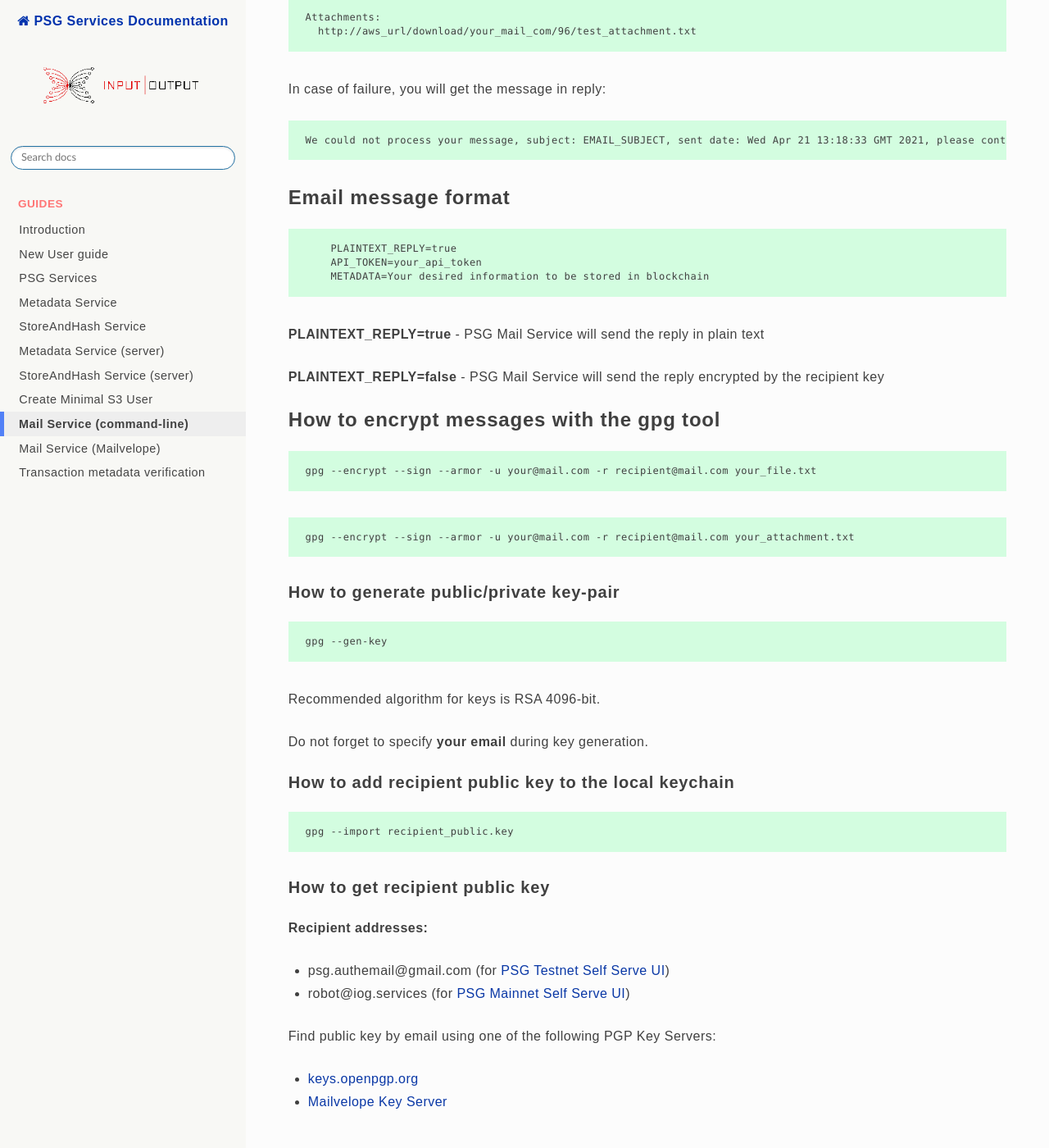
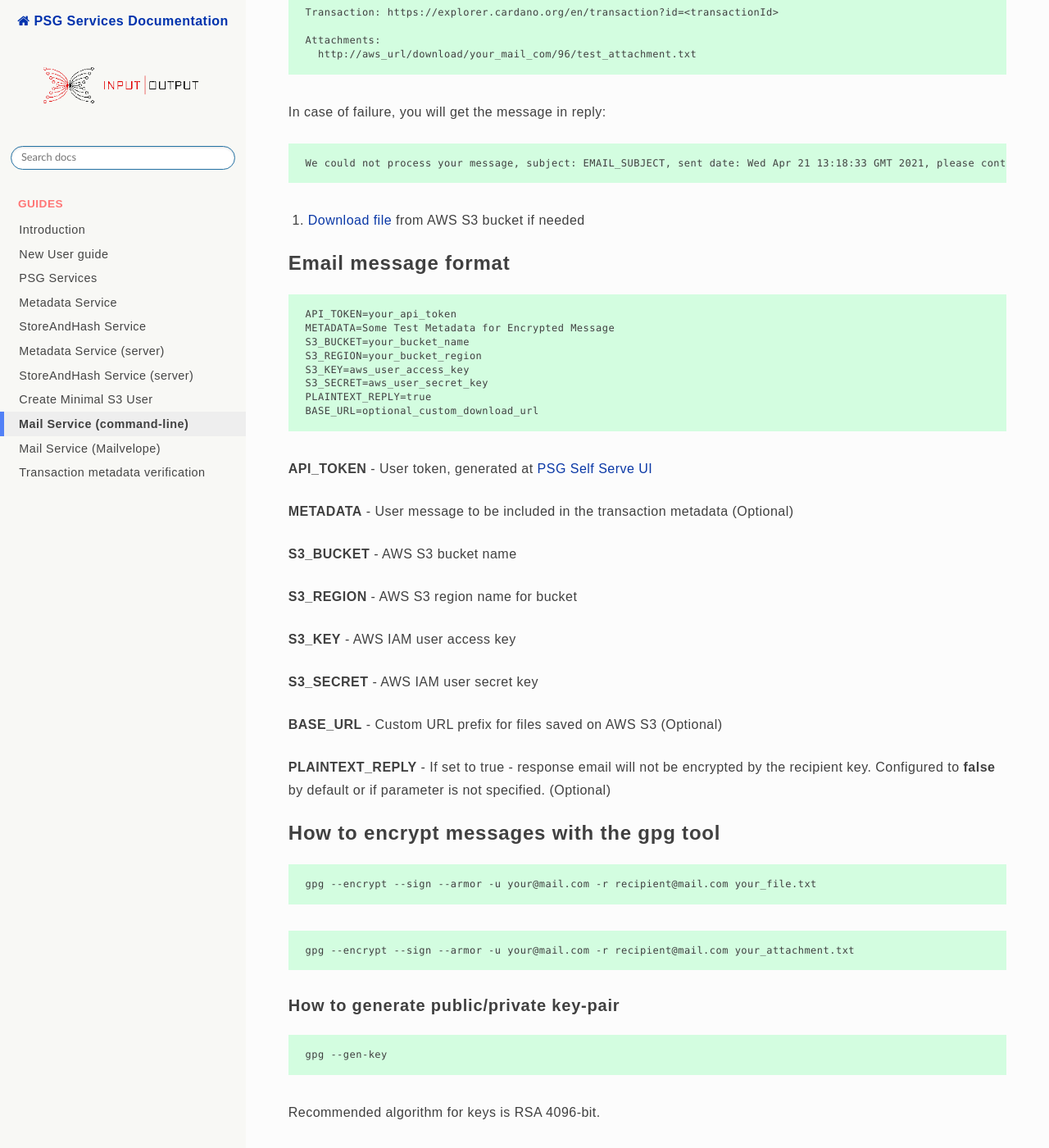
Before and after one commit to input-output-hk/PSG, a Sphinx documentation site: the page built from docs/source/guides/mail_service_guide_gpg.md, in a window 1280 px wide and 1400 px high, scrolled down 1032 px. Shown: the whole window at 82% size. Built offline with Sphinx 7.4.7 and the Read the Docs theme 2.0.0, drawn with Linux system fonts in a browser that asks for light colours; some web fonts are replaced; some of the changed text lies outside the part shown.

Commit message:
Update email parameters and S3 configuration

````diff
--- a/docs/source/guides/mail_service_guide_gpg.md
+++ b/docs/source/guides/mail_service_guide_gpg.md
@@ -19,6 +19,8 @@
 * Recipient public key [is downloaded](#how-to-get-recipient-public-key)
 
 * Recipient's public key [is added to local keychain](#how-to-add-recipient-public-key-to-the-local-keychain)
+
+* AWS IAM user and S3 bucket [are configured](create_minimal_s3_user.md)
 
 ## Steps
 
@@ -53,17 +55,37 @@
 We could not process your message, subject: EMAIL_SUBJECT, sent date: Wed Apr 21 13:18:33 GMT 2021, please contact administrators.
 ```
 
+11. [Download file](#how-to-download-file-from-s3-bucket) from AWS S3 bucket if needed
+
 ## Email message format
 
 ``` text
-    PLAINTEXT_REPLY=true
-    API_TOKEN=your_api_token
-    METADATA=Your desired information to be stored in blockchain
+API_TOKEN=your_api_token
+METADATA=Some Test Metadata for Encrypted Message
+S3_BUCKET=your_bucket_name
+S3_REGION=your_bucket_region
+S3_KEY=aws_user_access_key
+S3_SECRET=aws_user_secret_key
+PLAINTEXT_REPLY=true
+BASE_URL=optional_custom_download_url
 ```
 
-**PLAINTEXT_REPLY=true** - PSG Mail Service will send the reply in plain text
+**API_TOKEN** - User token, generated at [PSG Self Serve UI](https://psg.iog.services/)
 
-**PLAINTEXT_REPLY=false** - PSG Mail Service will send the reply encrypted by the recipient key
+**METADATA** - User message to be included in the transaction metadata (Optional)
+
+**S3_BUCKET** - AWS S3 bucket name
+
+**S3_REGION** - AWS S3 region name for bucket
+
+**S3_KEY** - AWS IAM user access key
+
+**S3_SECRET** - AWS IAM user secret key
+
+**BASE_URL** - Custom URL prefix for files saved on AWS S3 (Optional)
+
+**PLAINTEXT_REPLY** - If set to true - response email will not be encrypted by the recipient key.
+Configured to **false** by default or if parameter is not specified. (Optional)
 
 ## How to encrypt messages with the gpg tool
 
@@ -101,3 +123,12 @@
 
 * [keys.openpgp.org](https://keys.openpgp.org/)
 * [Mailvelope Key Server](https://keys.mailvelope.com/)
+
+### How to download file from S3 bucket
+
+- If you configured [public access for all](create_minimal_s3_user.md#L84) - you can download the file by executing GET request URL from Mail Service response
+  (e.g.from browser)
+- If you set restricted access, you need to include a custom headers to download request:
+```
+curl -i -H "aws_key: your_key" -H "aws_secret: your_secret" -H "aws_region: bucket_region"  https://psg.iog.services:2001/download/bucketname/path-to-file
+```
````
Also changed, not shown: docs/source/guides/create_minimal_s3_user.md (+2 -1 lines), docs/source/guides/mail_service_guide_ui.md (+33 -5 lines).
